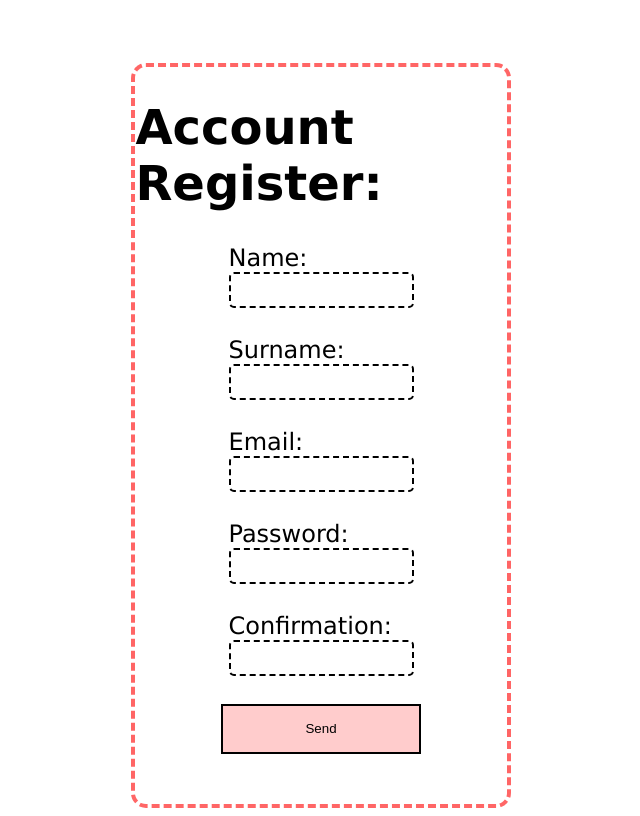
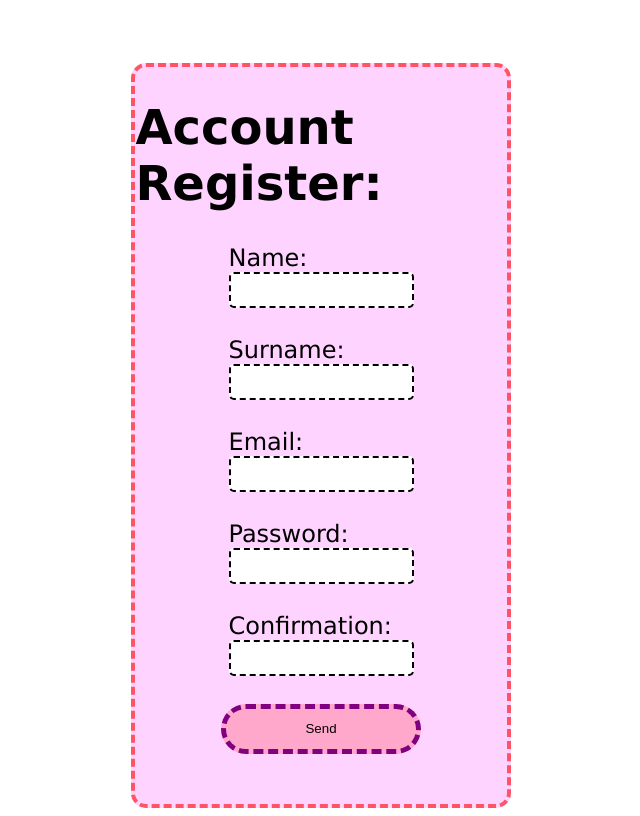
Before and after one commit to purplebeam/Exercises, a PHP site: page /register.php in a window 1280 px wide. Shown: the whole page, without its empty margins (319-959 px from the left). Run offline with PHP 8.4, Linux system fonts and the light colour scheme.

Commit message:
Updated style.css

```diff
--- a/3. Exercise Three [php]/css/styles.css
+++ b/3. Exercise Three [php]/css/styles.css
@@ -24,11 +24,12 @@ button {
     flex-direction: column;
     align-items: center;
     justify-content: center;
-    border: 2px solid black;
+    border: 5px dashed purple;
     width: 200px;
     height: 50px;
     background-color: rgba(255, 0, 0, 0.2);
     margin-bottom: 50px;
+    border-radius: 50px;
 
 }
 
@@ -46,6 +47,7 @@ form {
     margin-left: 35%;
     margin-right: 35%;
     border-radius: 15px;
+    background-color: rgba(255, 200, 255, 0.8);
 
 }
 
```
